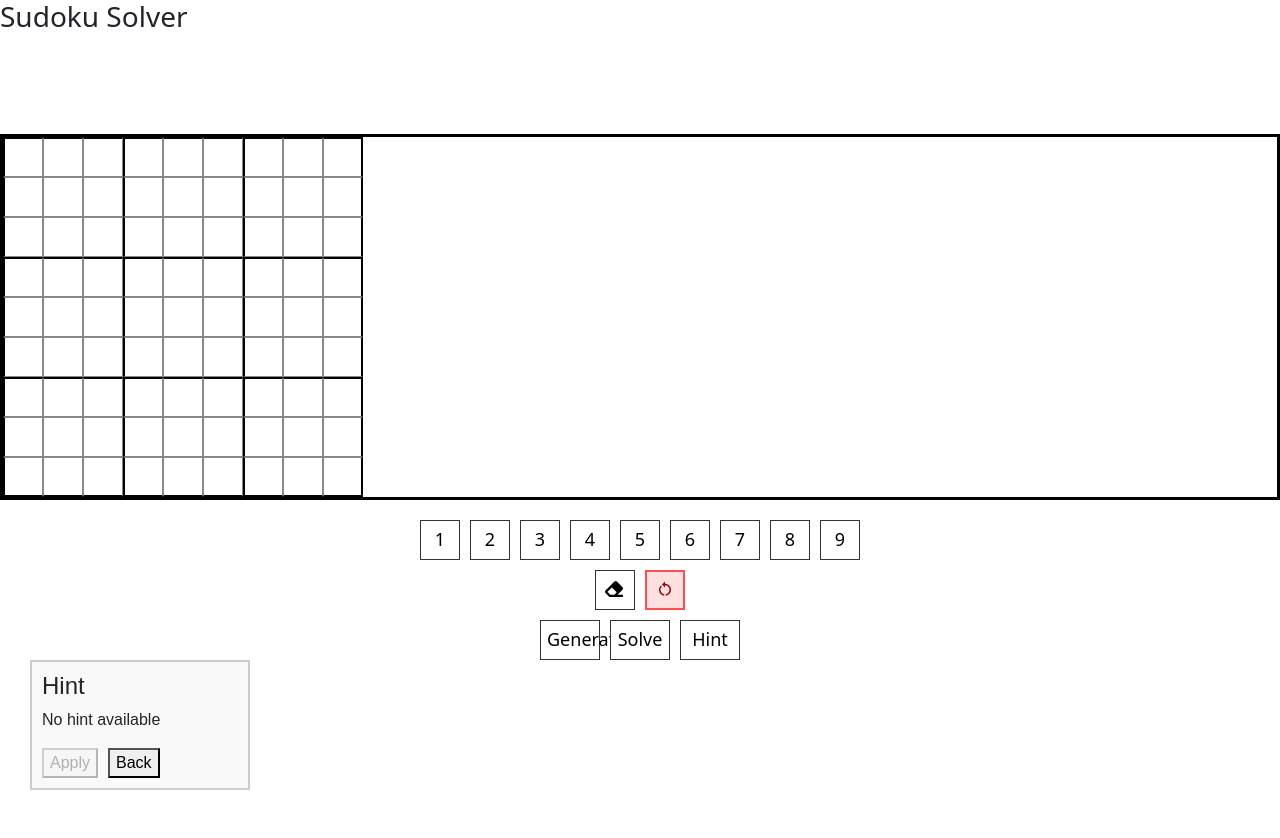
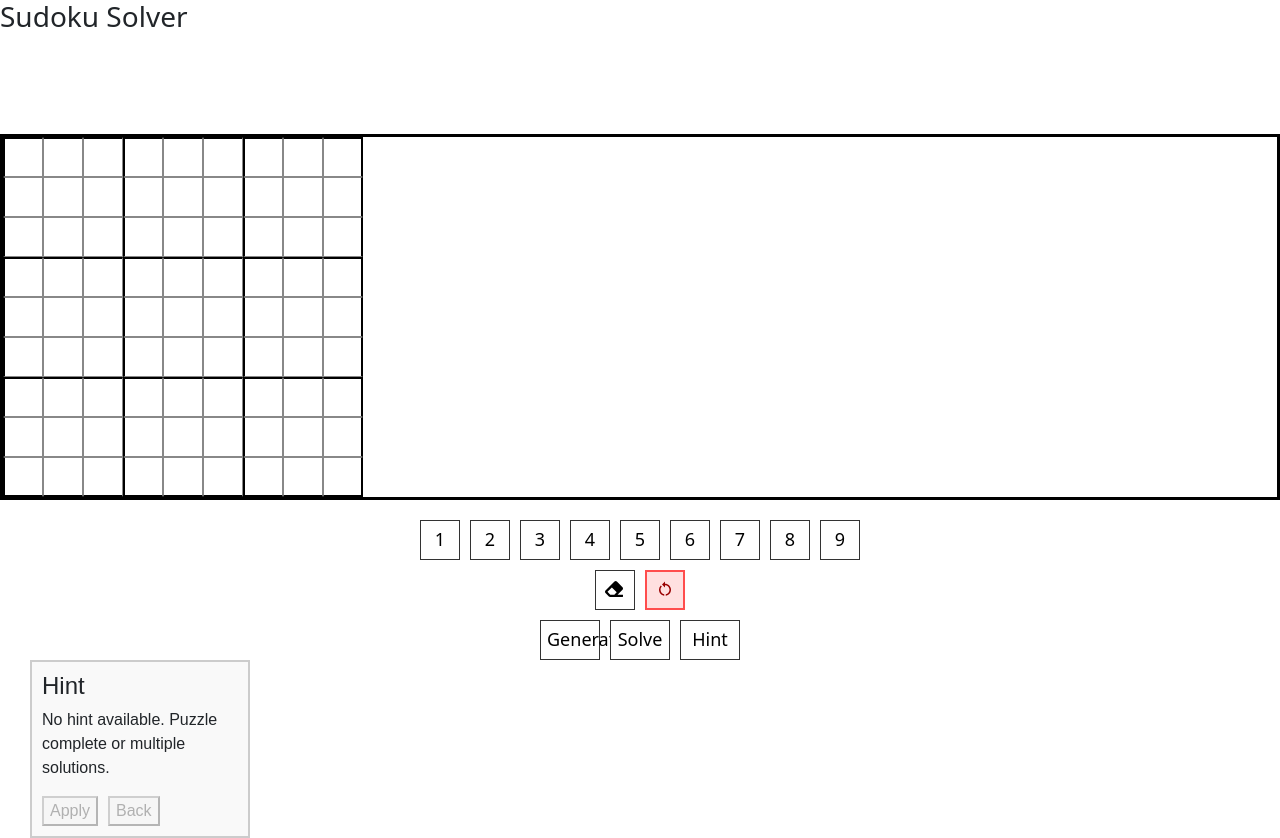
Before and after one commit to acortez1003/sudoku-solver, a React (Vite) app: page / in a window 1280 px wide. Before the commit the page ends 800 px from the top, so only its background shows below. Built offline with nearby package versions, Linux system fonts and the light colour scheme.

Commit message:
add back button

```diff
--- a/src/components/HintBox.jsx
+++ b/src/components/HintBox.jsx
@@ -1,14 +1,14 @@
 import React from 'react';
 import '../styles/HintBox.css';
 
-const HintBox = ({ hint, onApplyHint, onBackHint }) => {
+const HintBox = ({ hint, onApplyHint, onBackHint, canGoBack }) => {
   return (
     <div className="hint-box">
       <h4>Hint</h4>
-      <p>{hint ? hint.message : 'No hint available'}</p>
+      <p>{hint ? hint.message : 'No hint available. Puzzle complete or multiple solutions.'}</p>
       <div className="hint-buttons">
         <button onClick={onApplyHint} disabled={!hint}>Apply</button>
-        <button onClick={onBackHint}>Back</button>
+        <button onClick={onBackHint} disabled={!canGoBack}>Back</button>
       </div>
     </div>
   );
--- a/src/components/SudokuBoard.jsx
+++ b/src/components/SudokuBoard.jsx
@@ -290,6 +290,7 @@ const SudokuBoard = () => {
         hint={currentHint}
         onApplyHint={handleApplyHint}
         onBackHint={handleBackHint}
+        canGoBack={history.length > 0}
       />
     </div>
   );
```
